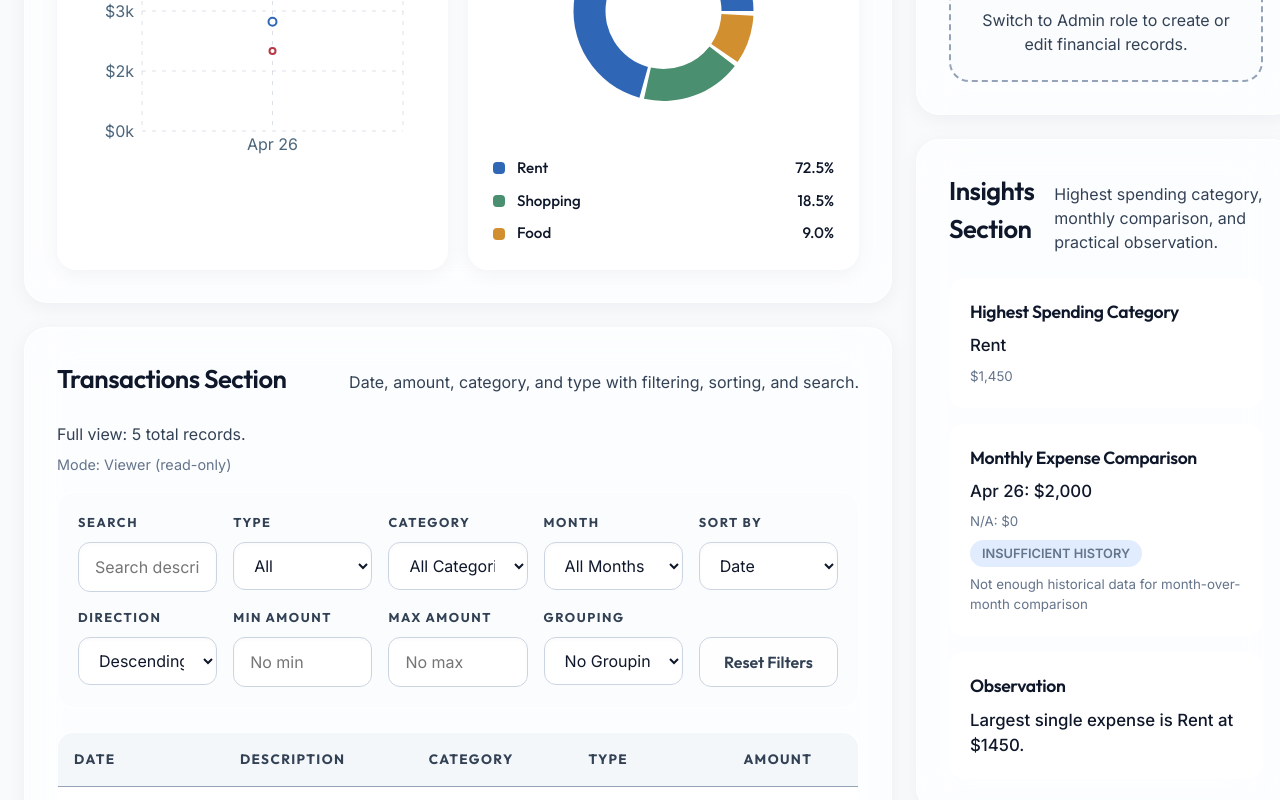
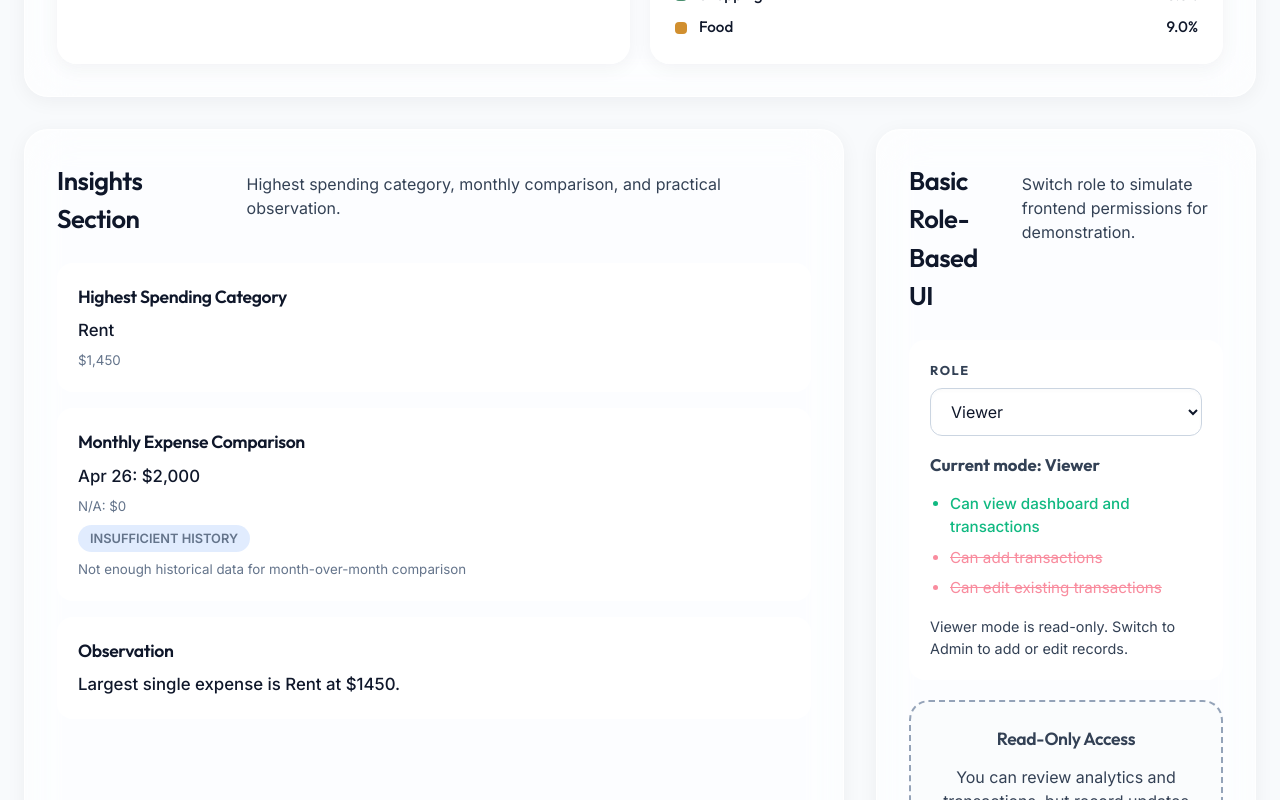
Before and after one commit to Vishnums3107/Finance-tool, a React (Vite) app: page / in a window 1280 px wide. Shown: the part 1120-1920 px from the top of the page. Built offline with nearby package versions, Linux system fonts and the light colour scheme.

Commit message:
feat: restructure dashboard into a professional hierarchical layout

```diff
--- a/src/App.tsx
+++ b/src/App.tsx
@@ -263,7 +263,7 @@ function App() {
         />
       )}
 
-      <main className="layout-grid">
+      <main className="layout-stack">
         {hasNoTransactions && (
           <NoDataBanner
             role={role}
@@ -276,30 +276,17 @@ function App() {
           />
         )}
 
+        {/* 1. Top Level Metrics (Full Width) */}
         <DashboardOverview
           summary={rangeSummary}
           monthlyTrend={rangeMonthlyTrend}
           categoryBreakdown={rangeCategoryBreakdown}
         />
 
-        <TransactionsSection
-          role={role}
-          filters={filters}
-          categories={categories}
-          months={months}
-          transactions={rangeFilteredTransactions}
-          onUpdateFilters={setFilters}
-          onResetFilters={resetFilters}
-          onEditTransaction={(transactionId) => {
-            if (!canManageTransactions) {
-              return
-            }
+        {/* 2. Middle Contextual Split (Insights + Controls) */}
+        <div className="context-split">
+          <InsightsSection insights={rangeInsights} />
 
-            setEditingTransactionId(transactionId)
-          }}
-        />
-
-        <aside className="side-stack">
           <RoleBasedAccessSection
             role={role}
             categories={categories}
@@ -320,16 +307,35 @@ function App() {
             }}
             onCancelEdit={clearEditingTransaction}
           />
+        </div>
 
-          <InsightsSection insights={rangeInsights} />
+        {/* 3. Deep Data Table (Full Width for max readability) */}
+        <TransactionsSection
+          role={role}
+          filters={filters}
+          categories={categories}
+          months={months}
+          transactions={rangeFilteredTransactions}
+          onUpdateFilters={setFilters}
+          onResetFilters={resetFilters}
+          onEditTransaction={(transactionId) => {
+            if (!canManageTransactions) {
+              return
+            }
 
+            setEditingTransactionId(transactionId)
+          }}
+        />
+
+        {/* 4. Footer Debug Area */}
+        <div className="footer-debug">
           <StateManagementSection
             role={role}
             transactionCount={transactionCount}
             activeFilterCount={activeFilterCount}
             filters={filters}
           />
-        </aside>
+        </div>
       </main>
     </div>
   )
--- a/src/index.css
+++ b/src/index.css
@@ -203,6 +203,7 @@ p {
   font-weight: 700;
   background: linear-gradient(90deg, var(--accent-strong), var(--accent));
   -webkit-background-clip: text;
+  background-clip: text;
   -webkit-text-fill-color: transparent;
 }
 
@@ -443,15 +444,32 @@ button:disabled {
   transform: translateY(1px) scale(0.98);
 }
 
-/* Layouts */
-.layout-grid {
-  display: grid;
-  grid-template-columns: 1fr;
-  gap: 24px;
+/* Hierarchical Layouts */
+.layout-stack {
+  display: flex;
+  flex-direction: column;
+  gap: 32px;
 }
 
-.layout-grid > section, .side-stack > section {
+.layout-stack > section, .context-split > section, .footer-debug > section {
   padding: 32px;
+}
+
+.context-split {
+  display: grid;
+  grid-template-columns: repeat(auto-fit, minmax(400px, 1fr));
+  gap: 32px;
+  align-items: stretch;
+}
+
+.footer-debug {
+  margin-top: 24px;
+  opacity: 0.8;
+  transition: opacity 0.3s;
+}
+
+.footer-debug:hover {
+  opacity: 1;
 }
 
 .panel-heading {
@@ -978,20 +996,8 @@ tbody tr:hover .pill {
 
 /* Responsiveness */
 @media (min-width: 1024px) {
-  .layout-grid {
+  .context-split {
     grid-template-columns: 1fr 380px;
-    align-items: start;
-  }
-  .layout-grid > section:nth-of-type(1),
-  .layout-grid > section:nth-of-type(2),
-  .layout-grid > section:nth-of-type(3) {
-    grid-column: 1;
-  }
-  .side-stack {
-    grid-column: 2;
-    grid-row: 1 / span 3;
-    position: sticky;
-    top: 32px;
   }
 }
 
@@ -1003,7 +1009,7 @@ tbody tr:hover .pill {
 
 @media (max-width: 768px) {
   .app-shell { padding: 16px 12px; }
-  .layout-grid > section, .side-stack > section, .topbar { padding: 20px; }
+  .layout-stack > section, .context-split > section, .footer-debug > section, .topbar { padding: 20px; }
   .topbar-actions { flex-direction: column; align-items: stretch; }
   .export-actions { grid-template-columns: 1fr; }
   .filters-grid { grid-template-columns: 1fr; }
```
